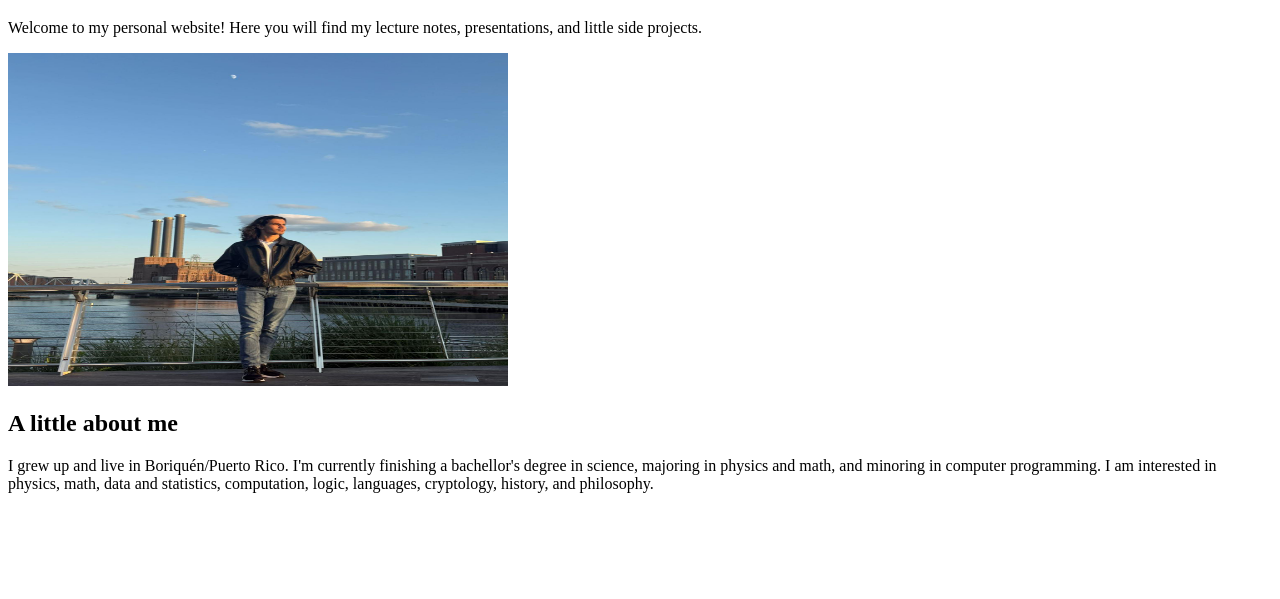
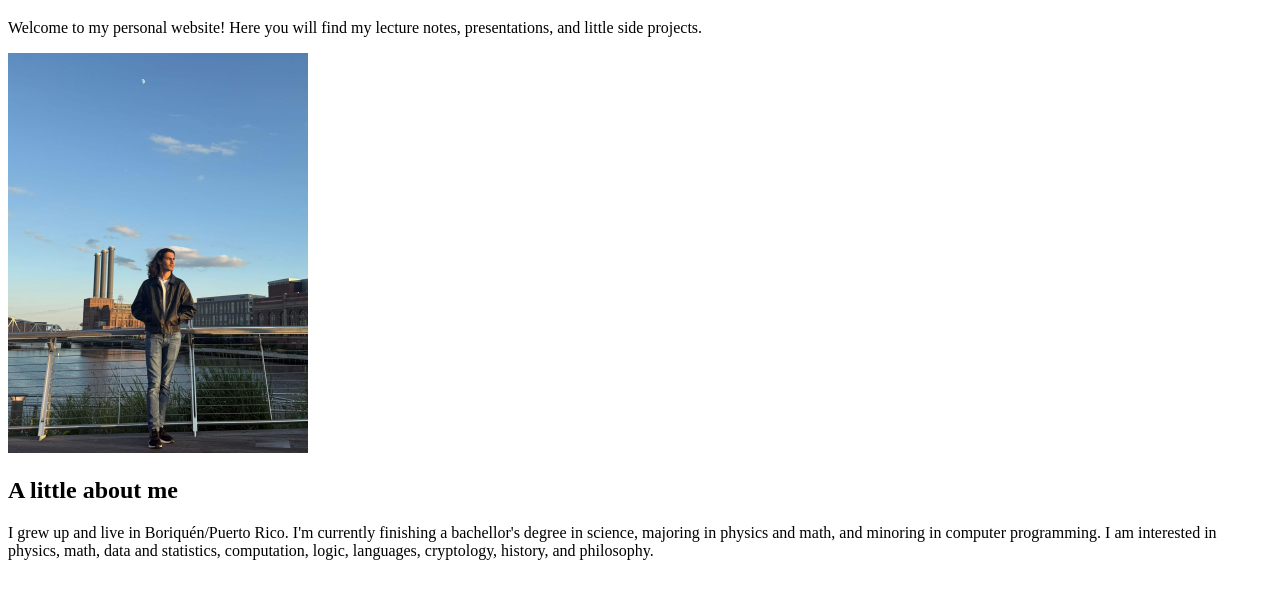
Before and after one commit to Arawakan-Physicist/First-personal-website, a plain HTML site: page index.html in a window 1280 px wide. Shown: the part 61-660 px from the top of the page. Drawn offline with Linux system fonts and the light colour scheme.

Commit message:
Update index.html

```diff
--- a/index.html
+++ b/index.html
@@ -8,7 +8,7 @@
 <h1>Lázaro Cabán Cabrera</h1>
 <p>Welcome to my personal website! Here you will find my lecture notes, presentations, and little side projects.</p>
 
-<img src="portrait.png" alt="Trulli" width="500" height="333">
+<img src="portrait.png" alt="Trulli" width="300" height="400">
 
 <h2>A little about me</h2>
 
```
